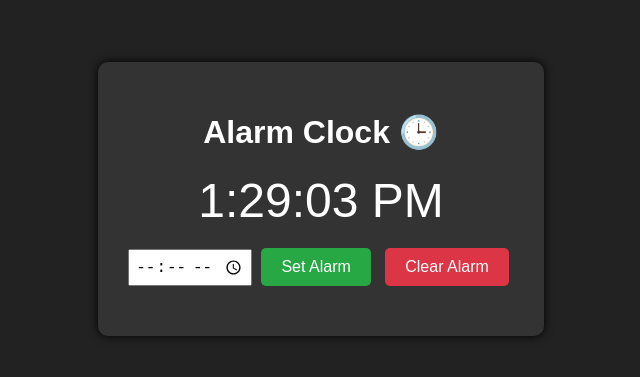
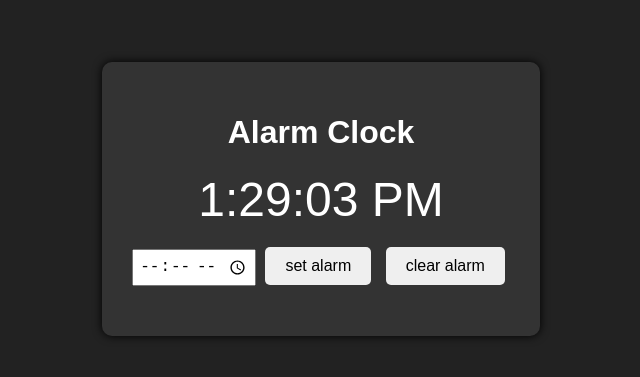
Before and after one commit to prashant43-creator/Alarm-Clock, a plain HTML site: page index.html in a window 1280 px wide. Shown: the part 201-578 px from the top of the page, without its empty margins (319-959 px from the left). Drawn offline with Linux system fonts and the light colour scheme.

Commit message:
Update index.html

```diff
--- a/index.html
+++ b/index.html
@@ -8,20 +8,16 @@
 </head>
 <body>
   <div class="container">
-    <h1>Alarm Clock 🕒</h1>
+    <h1>Alarm Clock</h1>
     <div id="clock">00:00:00 AM</div>
-
     <div class="alarm-setter">
-      <input type="time" id="alarmTime">
-      <button id="setAlarm">Set Alarm</button>
-      <button id="clearAlarm">Clear Alarm</button>
+      <input type="time"  id="alarm-time">
+      <button id="setalarm">set alarm</button>
+      <button id="clearalarm">clear alarm</button>
     </div>
-
     <p id="status"></p>
   </div>
-
-  <audio id="alarmSound" src="/sound.mp3" preload="auto"></audio>
-
+  <audio  id="alarmsound" src="/sound.mp3"></audio>
   <script src="script.js"></script>
 </body>
 </html>
```
